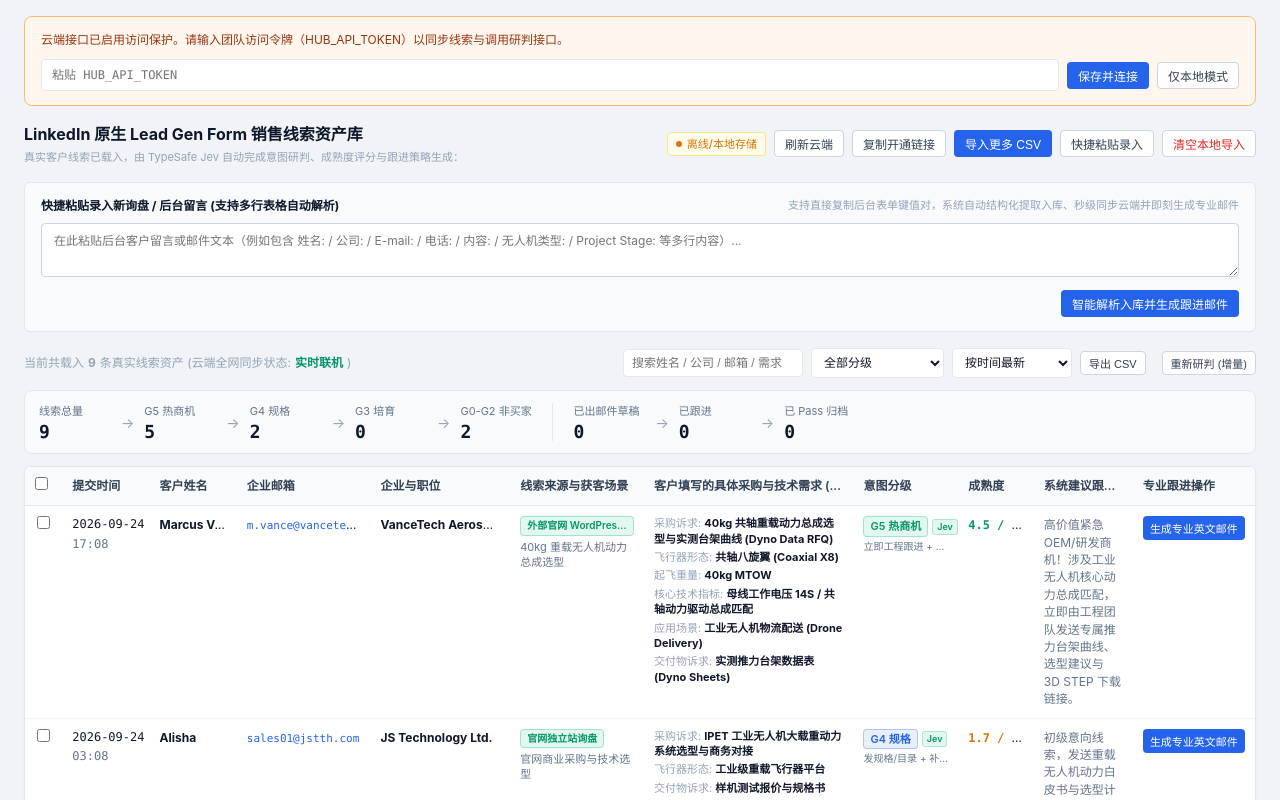
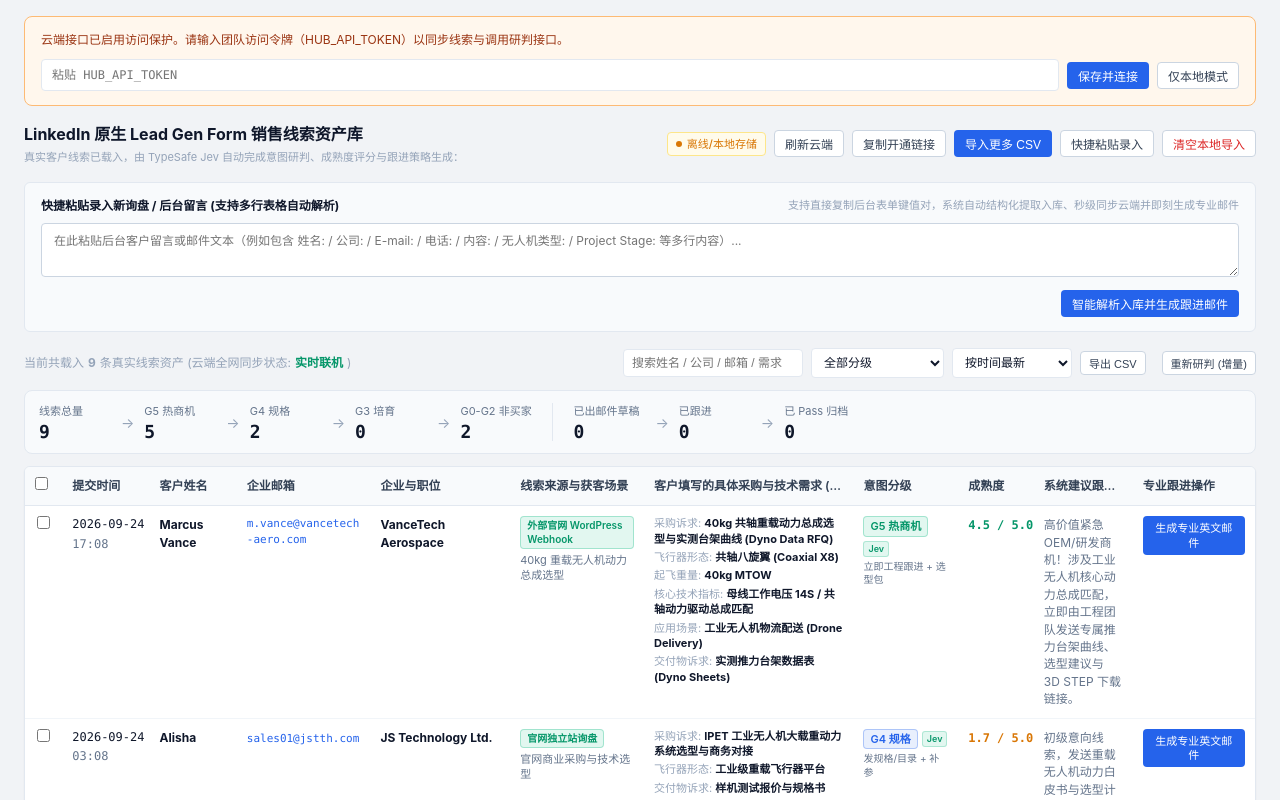
Before and after one commit to wallysuda/ipet-lead-hub, a website with bundled scripts: page index.html in a window 1280 px wide. Shown: the top 800 px of the page. Built offline with nearby package versions, Linux system fonts and the light colour scheme; files whose address does not match are found by name.

Commit message:
style(table): wrap long cell content instead of truncating with ellipsis
Allow email, company/title, source, intent hint, strategy, and action labels to wrap so no field is cut off mid-word.

```diff
--- a/css/style.css
+++ b/css/style.css
@@ -412,23 +412,44 @@ body {
 .time-clock { color: var(--text-muted); white-space: nowrap; margin-top: 2px; }
 
 .cell-one-line {
-  white-space: nowrap;
-  overflow: hidden;
-  text-overflow: ellipsis;
+  white-space: normal;
+  overflow: visible;
+  overflow-wrap: anywhere;
+  word-break: break-word;
 }
 
-.cell-name strong { font-size: 12px; }
+.cell-name strong {
+  font-size: 12px;
+  white-space: normal;
+  overflow-wrap: anywhere;
+}
 
+.cell-email {
+  overflow-wrap: anywhere;
+  word-break: break-all;
+}
 .cell-email a {
   color: #2563eb;
   text-decoration: none;
   font-family: var(--font-mono);
   font-size: 11px;
+  white-space: normal;
+  overflow-wrap: anywhere;
+  word-break: break-all;
+  display: inline-block;
+  max-width: 100%;
 }
 .cell-email a:hover { text-decoration: underline; }
 
+.cell-org {
+  overflow-wrap: anywhere;
+}
 .cell-org strong {
   font-size: 12px;
+  white-space: normal;
+}
+.cell-org .cell-dim {
+  white-space: normal;
 }
 .cell-dim {
   color: var(--text-dim);
@@ -438,26 +459,26 @@ body {
 
 .cell-source .cell-source-tag {
   margin-bottom: 4px;
-  white-space: nowrap;
-  overflow: hidden;
 }
 .cell-source .cell-source-tag .badge {
   font-size: 10px;
   padding: 2px 6px;
   font-weight: 600;
-  white-space: nowrap;
+  white-space: normal;
   max-width: 100%;
   display: inline-block;
-  overflow: hidden;
-  text-overflow: ellipsis;
+  overflow: visible;
   vertical-align: bottom;
+  line-height: 1.35;
 }
 .cell-source-desc {
   font-size: 11px;
   color: var(--text-muted);
   line-height: 1.35;
-  max-height: 3.9em;
-  overflow: hidden;
+  max-height: none;
+  overflow: visible;
+  white-space: normal;
+  overflow-wrap: anywhere;
 }
 
 .cell-req {
@@ -481,19 +502,21 @@ body {
   font-size: 11px;
   color: var(--text-muted);
   line-height: 1.45;
-  max-height: 5.8em;
-  overflow: hidden;
+  max-height: none;
+  overflow: visible;
+  white-space: normal;
+  overflow-wrap: anywhere;
 }
 
 .cell-action {
   text-align: left;
-  white-space: nowrap;
 }
 .cell-action .btn {
-  white-space: nowrap;
+  white-space: normal;
   max-width: 100%;
-  overflow: hidden;
-  text-overflow: ellipsis;
+  overflow: visible;
+  line-height: 1.3;
+  padding: 4px 8px;
 }
 
 /* 通用徽章体系 */
@@ -545,24 +568,23 @@ body {
 /* 意图分级单元格：单行紧凑，禁止标签换行截断 */
 .intent-cell {
   vertical-align: top;
-  white-space: nowrap !important;
-  overflow: hidden;
+  white-space: normal;
+  overflow: visible;
 }
 
 .intent-row {
   display: flex;
   align-items: center;
   gap: 4px;
-  flex-wrap: nowrap;
-  white-space: nowrap;
+  flex-wrap: wrap;
+  white-space: normal;
 }
 
 .intent-badge {
   flex: 0 0 auto;
-  white-space: nowrap !important;
+  white-space: normal;
   max-width: 100%;
-  overflow: hidden;
-  text-overflow: ellipsis;
+  overflow: visible;
   font-size: 11px;
   padding: 2px 6px;
 }
@@ -586,10 +608,10 @@ body {
   margin-top: 3px;
   font-size: 10px;
   color: var(--text-muted);
-  line-height: 1.3;
-  white-space: nowrap;
-  overflow: hidden;
-  text-overflow: ellipsis;
+  line-height: 1.35;
+  white-space: normal;
+  overflow: visible;
+  overflow-wrap: anywhere;
   width: 100%;
 }
 
```
